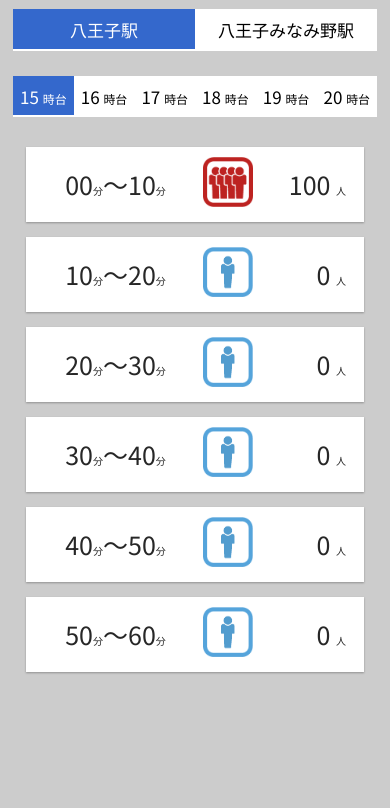
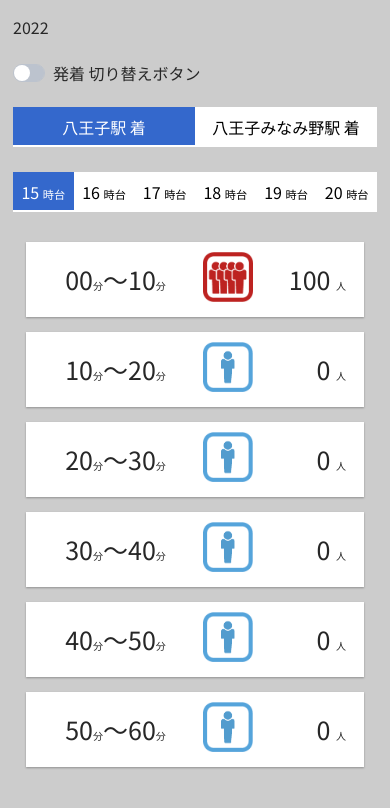
Before and after one commit to TUT22-DevTeam/BUS-WebApp-Frontend, a Next.js app: page / in a window 390 px wide. Shown: the top 808 px of the page. Built offline with nearby package versions, Linux system fonts and the light colour scheme.

Commit message:
リファクタリング その2

```diff
--- a/components/SelectStaBox.js
+++ b/components/SelectStaBox.js
@@ -4,17 +4,15 @@ const staBox = (props) => {
             <li className={props.currentStaId == 0 ? "tab-item active" : "tab-item"}>
                 <a className="staName" onClick={() => {
                     props.setCurrentStaId(0)
-                    props.setcrowdData(props.currentData[0][props.selectUserNum]) // 八王子駅のデータをセット
                 }}>
-                    八王子<span className="small">駅</span>
+                    八王子<span className="small">駅 {props.isSta ? "着" : "発"}</span>
                 </a>
             </li>
             <li className={!(props.currentStaId == 0) ? "tab-item active" : "tab-item"}>
                 <a className="staName" onClick={() => {
                     props.setCurrentStaId(1)
-                    props.setcrowdData(props.currentData[1][props.selectUserNum]) // 八王子駅のデータをセット
                 }}>
-                    八王子みなみ野<span className="small">駅</span>
+                    八王子みなみ野<span className="small">駅 {props.isSta ? "着" : "発"}</span>
                 </a>
             </li>
         </ul>
--- a/components/TimeTable.js
+++ b/components/TimeTable.js
@@ -1,5 +1,6 @@
+import Image from 'next/image'
 import styles from '../styles/components/TimeTable.module.css'
-const crowdImg = ["icons/few.png", "icons/little.png", "icons/medium.png", "icons/many.png"]
+const crowdImg = ["/icons/few.png", "/icons/little.png", "/icons/medium.png", "/icons/many.png"]
 
 /*
 crowdData: 人数データ
@@ -23,7 +24,12 @@ const getBusTime = (crowdData, timeAry) => {
                     </span>
                 </div>
                 <div className="column col-2">
-                    <img className={`${styles.crowicon} ${styles.crowicon}`} src={val >= 100 ? crowdImg[3] : val >= 50 ? crowdImg[2] : val >= 20 ? crowdImg[1] : crowdImg[0]}></img>
+                    <Image
+                        className={`${styles.crowicon} ${styles.crowicon}`}
+                        width={127}
+                        height={127}
+                        src={val >= 100 ? crowdImg[3] : val >= 50 ? crowdImg[2] : val >= 20 ? crowdImg[1] : crowdImg[0]} // 人数のしきい値によって画像を変更
+                        alt='混雑表示アイコン' />
                 </div>
                 <div className={`column col-4 ${styles.middleR}`}><span className={styles.crwtext}>{val} <span className={styles.smallPeople}>人</span></span>
                 </div>
--- a/pages/index.js
+++ b/pages/index.js
@@ -12,7 +12,7 @@ const getTime = (num) => { // 今からn時間後の時刻を取得する
 
 const busTimeAry = ["00", "10", "20", "30", "40", "50", "60"];
 const timeAry = [...Array(6).keys()].map((d) => { return getTime(d) }); // 今から6時間後の時刻を配列に格納
-const data = [
+const data1 = [ // 駅-大学
   [
     [100, 0, 0, 0, 0, 0],
     [0, 0, 0, 0, 0, 0],
@@ -25,28 +25,75 @@ const data = [
     [100000, 0, 0, 0, 0, 0],
     [0, 0, 0, 0, 0, 0],
     [0, 0, 0, 0, 0, 0],
-    [0, 0, 0, 0, 0, 0],
-    [0, 0, 0, 0, 0, 0],
+    [0, 10, 0, 0, 0, 0],
+    [0, 0, 0, 40, 0, 0],
     [0, 0, 0, 0, 0, 0]
   ]
 ];
 
+const data2 = [ // 大学-駅
+  [
+    [1, 0, 0, 0, 0, 0],
+    [0, 0, 0, 0, 0, 0],
+    [0, 0, 0, 0, 0, 0],
+    [0, 0, 0, 0, 0, 0],
+    [0, 0, 0, 0, 0, 0],
+    [0, 0, 0, 0, 0, 0]
+  ],
+  [
+    [40, 0, 0, 0, 0, 0],
+    [0, 0, 0, 0, 0, 0],
+    [0, 0, 0, 0, 0, 0],
+    [0, 10, 0, 0, 0, 0],
+    [0, 0, 0, 40, 0, 0],
+    [0, 0, 0, 0, 0, 0]
+  ]
+];
+
+
 export default function Index() {
   const [currentData, setCurrentData] = useState([]); // 現在の混雑状況のデータ
   const [currentStaId, setCurrentStaId] = useState(0); // 0:八王子駅, 1:八王子みなみ野駅
-  const [crowdData, setcrowdData] = useState(data[0][0]); // 混雑状況のデータ時間別データが入るところ
+  const [crowdData, setcrowdData] = useState([]); // 混雑状況のデータ時間別データが入るところ
   const [selectUserNum, setUserNum] = useState(0); // ユーザーが選択した時刻のインデックス番号
+  const [isSta, setIsSta] = useState(true); // ユーザーが選択した時刻のインデックス番号
 
   useEffect(() => {
-    setCurrentData(data); // データをセット
-  }, []);
+    if (isSta) { // 駅-大学
+      setCurrentData(data1); // データ切り替え(駅発データ)
+      setcrowdData(data1[currentStaId][selectUserNum]);
+    } else { // 大学-駅
+      setCurrentData(data2); // データ切り替え(駅着データ)
+      setcrowdData(data2[currentStaId][selectUserNum]);
+    }
+  }, [isSta, currentStaId, selectUserNum]);
 
   return (
     <div className={`container grid-lg ${styles.boxMain}`}>
       <div className={`col-ms-12 ${styles.mainBox}`}>
         <div className={`container ${styles.CMargin}`}>
-          <SelectStaBox currentStaId={currentStaId} setCurrentStaId={setCurrentStaId} setcrowdData={setcrowdData} currentData={currentData} selectUserNum={selectUserNum} />
-          <SelectTimeBox setcrowdData={setcrowdData} currentStaData={currentData} timeAry={timeAry} selectUserNum={selectUserNum} setUserNum={setUserNum} currentStaId={currentStaId} />
+          <p id="renew" className="swich-m">2022</p>
+          <div className="form-group">
+            <label className="form-switch swich-m">
+              <span>発着 切り替えボタン</span>
+              <input type="checkbox" onChange={() => { setIsSta(!isSta) }} /> {/* 駅発着切り替え */}
+              <i className="form-icon"></i>
+            </label>
+          </div>
+          <SelectStaBox
+            currentStaId={currentStaId}
+            setCurrentStaId={setCurrentStaId}
+            setcrowdData={setcrowdData}
+            currentData={currentData}
+            selectUserNum={selectUserNum}
+            isSta={isSta} />
+          <SelectTimeBox
+            setcrowdData={setcrowdData}
+            currentStaData={currentData}
+            timeAry={timeAry}
+            selectUserNum={selectUserNum}
+            setUserNum={setUserNum}
+            currentStaId={currentStaId} />
         </div>
         <div className="container">
           <TimeTable busTimeAry={busTimeAry} crowdData={crowdData} />
--- a/styles/global.css
+++ b/styles/global.css
@@ -22,8 +22,9 @@ p {
     margin: 0;
 }
 
-.margin {
-    margin-top: 50px;
+.swich-m {
+    margin-top: 10px;
+    margin-bottom: 20px;
 }
 
 .tab {
--- a/styles/pages/index.module.css
+++ b/styles/pages/index.module.css
@@ -23,6 +23,6 @@
 @media screen and (max-width:480px) {
     .CMargin a {
         color: #000 !important;
-        font-size: 17px;
+        font-size: 16px;
     }
 }
```
